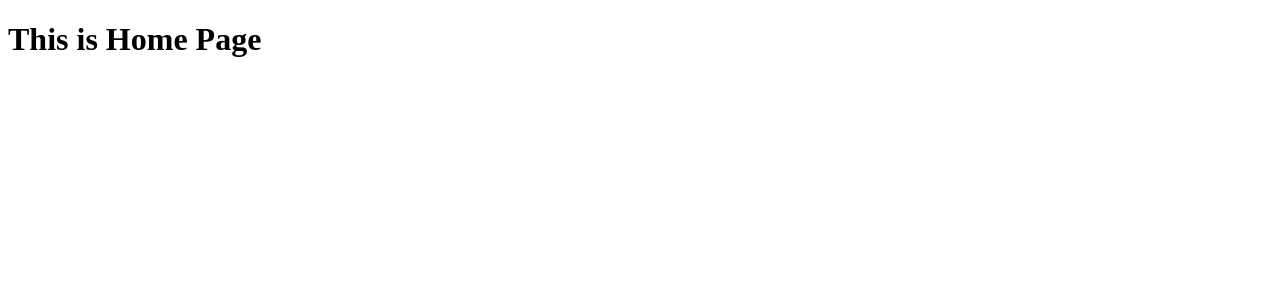
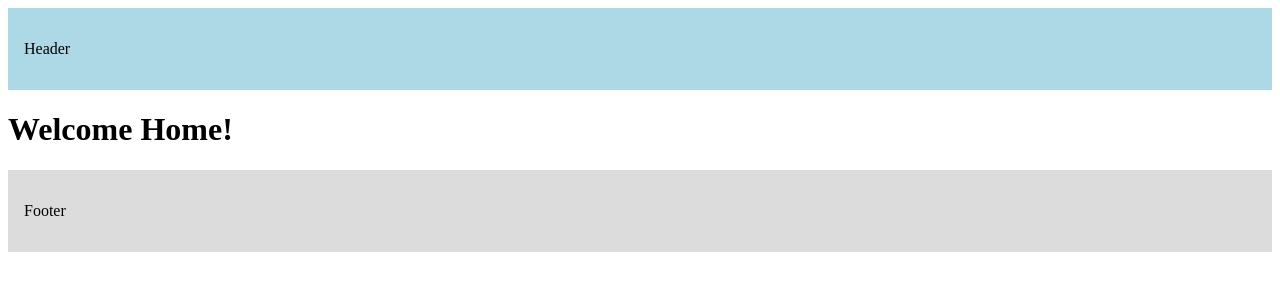
Before and after one commit to Manisha9801/next-app, a Next.js app: page / in a window 1280 px wide. Shown: the top 300 px of the page. Built offline with nearby package versions, Linux system fonts and the light colour scheme.

Commit message:
Task-10 Layout Demo

```diff
--- a/src/app/layout.tsx
+++ b/src/app/layout.tsx
@@ -1,16 +1,23 @@
+import Footer from "@/components/Footer";
+import Header from "@/components/Header";
+
 export const metadata = {
-  title: 'Next.js',
-  description: 'Generated by Next.js',
-}
+  title: "Next.js",
+  description: "Generated by Next.js",
+};
 
 export default function RootLayout({
   children,
 }: {
-  children: React.ReactNode
+  children: React.ReactNode;
 }) {
   return (
     <html lang="en">
-      <body>{children}</body>
+      <body>
+        <Header />
+        {children}
+        <Footer />
+      </body>
     </html>
-  )
+  );
 }
--- a/src/app/page.tsx
+++ b/src/app/page.tsx
@@ -1,3 +1,3 @@
-export default function Pages() {
-  return <h1>This is Home Page</h1>;
+export default function Home() {
+  return <h1>Welcome Home!</h1>;
 }
--- /dev/null
+++ b/src/components/Footer.tsx
@@ -0,0 +1,16 @@
+import React from "react";
+
+function Footer() {
+  return (
+    <footer
+      style={{
+        backgroundColor: "gainsboro",
+        padding: "1rem",
+      }}
+    >
+      <p>Footer</p>
+    </footer>
+  );
+}
+
+export default Footer;
--- /dev/null
+++ b/src/components/Header.tsx
@@ -0,0 +1,12 @@
+export default function Header() {
+  return (
+    <header
+      style={{
+        backgroundColor: "lightblue",
+        padding: "1rem",
+      }}
+    >
+      <p>Header</p>
+    </header>
+  );
+}
```
